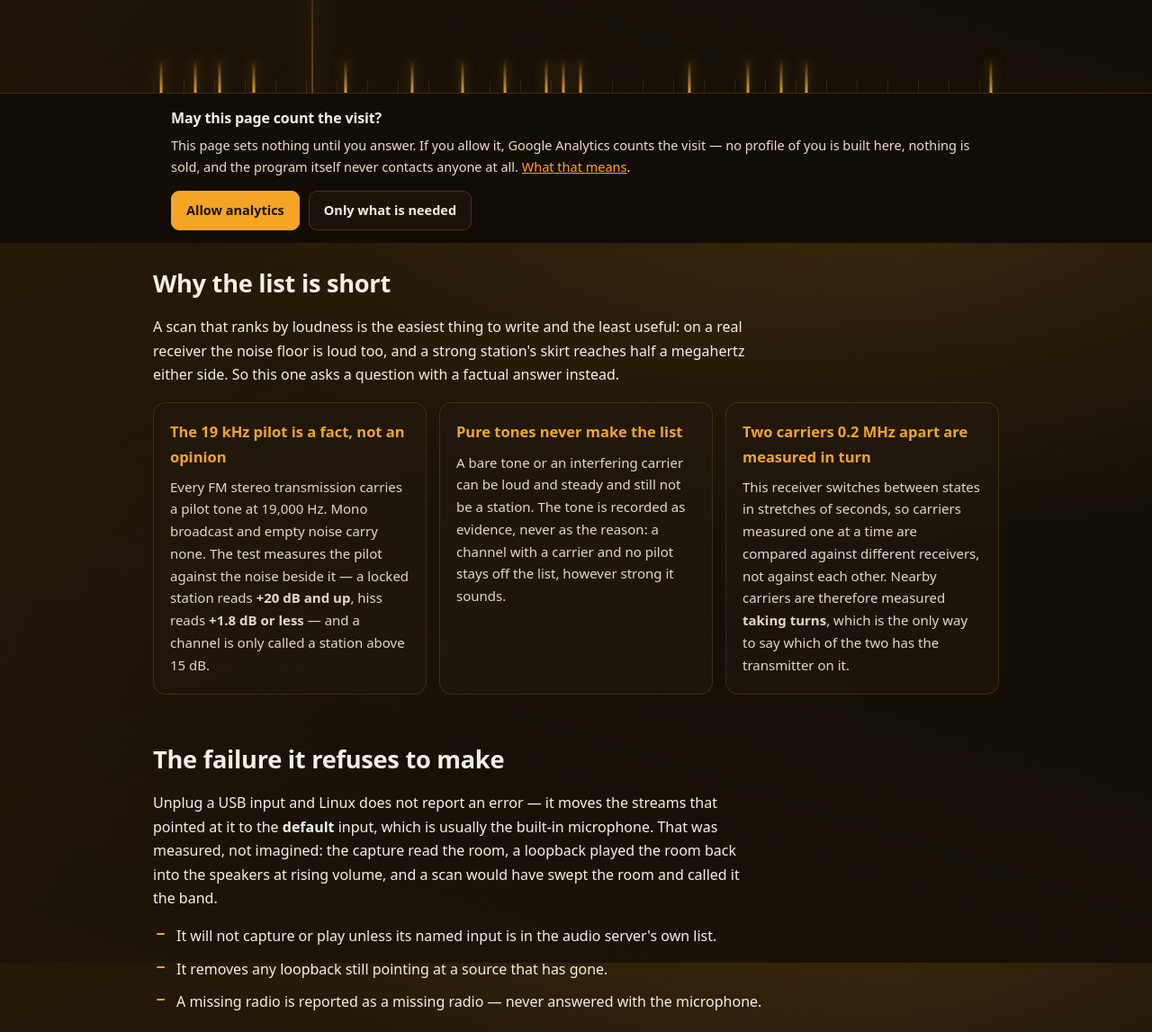
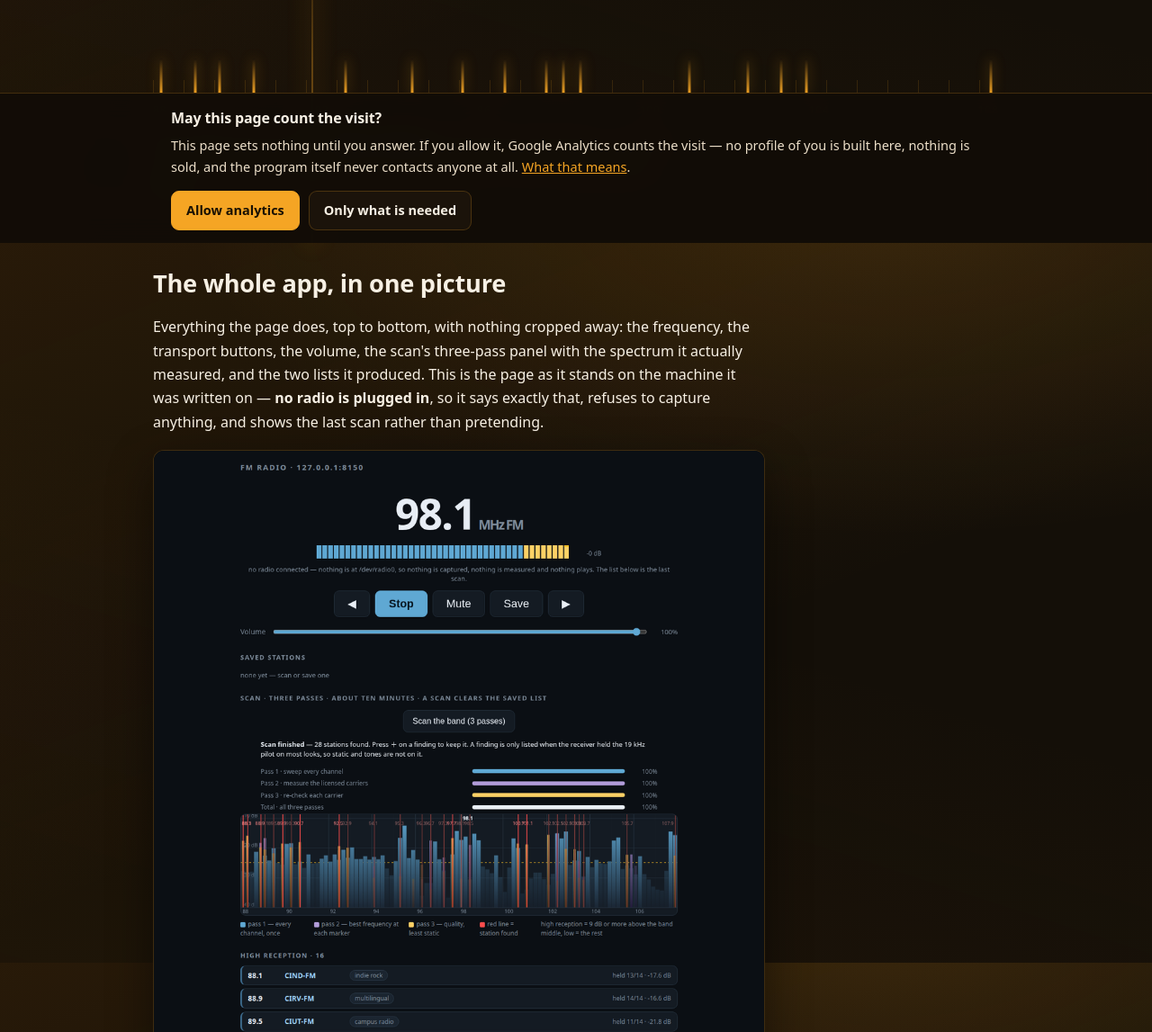
Before and after one commit to nodejavascript/fm-radio, a plain HTML site: page site/index.html in a window 1280 px wide. Shown: the part 530-1677 px from the top of the page at 90% size. Drawn offline with Linux system fonts and the light colour scheme.

Commit message:
Add the whole-app screenshot to the site and the README
One capture of the entire page — frequency, transport, volume, saved stations, the three-pass
scan panel with its spectrum, both station lists and the scan log — shown at 680px so the whole
app is visible in one picture, and clickable for the full size. The caption says what the picture
actually is: a machine with no radio attached, saying so rather than pretending.

```diff
--- a/site/index.html
+++ b/site/index.html
@@ -166,6 +166,33 @@
             Every station this scan called <b>High reception</b>, drawn where it was found —
             16 of the 28 carriers it measured, on an indoor antenna next to a computer.
             <a href="#list">The list itself is below.</a>
+          </figcaption>
+        </figure>
+      </section>
+
+      <section id="app">
+        <h2>The whole app, in one picture</h2>
+        <p class="body">
+          Everything the page does, top to bottom, with nothing cropped away: the frequency, the
+          transport buttons, the volume, the scan's three-pass panel with the spectrum it actually
+          measured, and the two lists it produced. This is the page as it stands on the machine it was
+          written on — <b>no radio is plugged in</b>, so it says exactly that, refuses to capture
+          anything, and shows the last scan rather than pretending.
+        </p>
+        <figure class="shot">
+          <a href="./img/app.png" aria-label="Open the full-size screenshot of the app">
+            <img
+              src="./img/app.png"
+              width="1000"
+              height="2327"
+              loading="lazy"
+              decoding="async"
+              alt="The app's single page: a large frequency readout of 98.1 MHz, a stereo signal bar, a banner saying no radio is connected, Play, Stop, Mute and Save buttons, a volume slider, a Saved stations panel, the three-pass scan panel with a 88 to 108 MHz spectrum chart, and below it the High-reception list of sixteen stations and the Low-reception list of twelve."
+            />
+          </a>
+          <figcaption>
+            <b>98.1 MHz · 16 stations held High · 12 Low</b> — the same scan the list above came from,
+            with the log it wrote while it ran. Open it for the full size.
           </figcaption>
         </figure>
       </section>
--- a/site/styles.css
+++ b/site/styles.css
@@ -331,6 +331,31 @@ figcaption {
 
 figcaption b {
   color: var(--ink);
+}
+
+.shot {
+  margin: 18px 0 8px;
+}
+
+/* the whole app, shown at a size a reader can take in rather than at the size it was captured.
+   Bounded by width, so the tall image stays inside the column. */
+.shot a {
+  display: block;
+  max-width: 680px;
+}
+
+.shot img {
+  display: block;
+  width: 100%;
+  height: auto;
+  border: 1px solid var(--hairline);
+  border-radius: 12px;
+  background: #0a0a0a;
+  box-shadow: 0 18px 50px rgba(0, 0, 0, 0.45);
+}
+
+.shot img:hover {
+  border-color: var(--theme);
 }
 
 /* ---------------------------------------------------------------------- cards --- */
```
Also changed, not shown: README.md, site/img/app.png (added).
